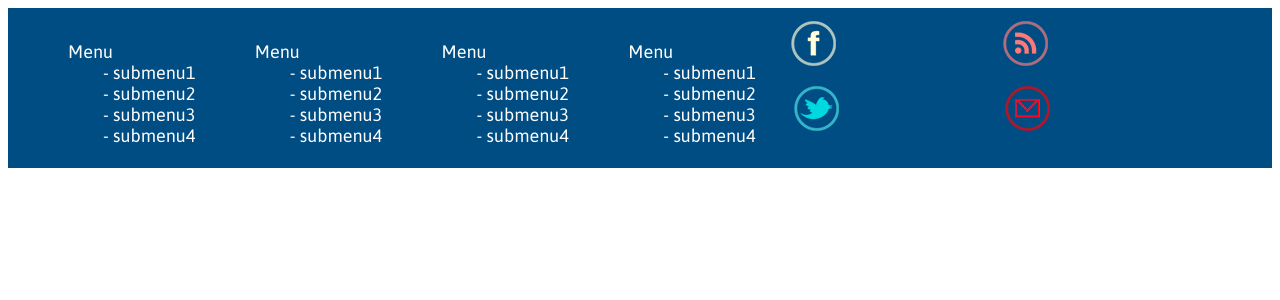
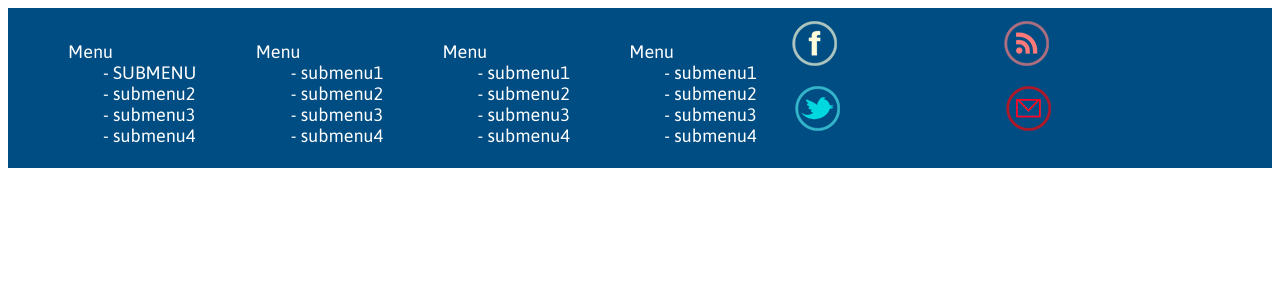
Before and after one commit to diegoduncan21/Neatics, a Python web app: template portal/templates/footer.html in a window 1280 px wide. Shown: the top 300 px of the page. Run offline with Jinja, Linux system fonts and the light colour scheme; the template is opened without the code that fills it, so the values that code supplies are empty.

Commit message:
modifique el footer

```diff
--- a/portal/templates/base.html
+++ b/portal/templates/base.html
@@ -10,11 +10,8 @@
 
 			<link rel="stylesheet" href="/static/css/bootstrap.css">
 
-			<link rel="stylesheet" href="/static/css/carousel.css">
-
-
-
 			<script src="//ajax.googleapis.com/ajax/libs/jquery/1.10.2/jquery.min.js"></script>
+			<script src="/static/js/home-squares-animation.js"></script>
 
 			{% block extra_head %} {% endblock %}
 
--- a/portal/templates/footer.html
+++ b/portal/templates/footer.html
@@ -7,7 +7,7 @@
 				<ul>
 					<li class="header">Menu</li>
 					<li>
-						<a href="#">- submenu1</a>
+						<a href="#">- SUBMENU</a>
 					</li>
 					<li>
 						<a href="#">- submenu2</a>
--- a/portal/templates/slide-principal.html
+++ b/portal/templates/slide-principal.html
@@ -1,3 +1,5 @@
+<link rel="stylesheet" href="/static/css/carousel.css">
+
 <div id="sliderPrincipal">
 	<div id="myCarousel" class="carousel slide">
 		<ol class="carousel-indicators">
```
